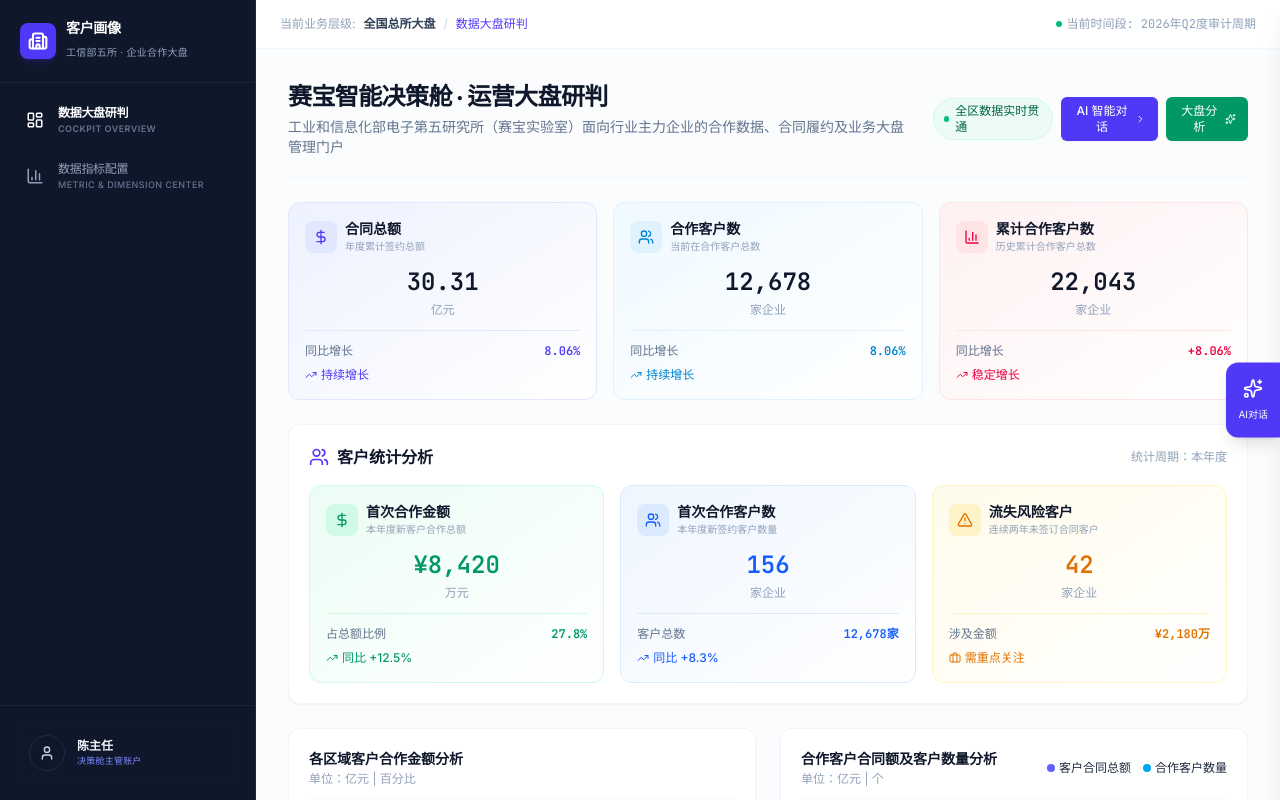
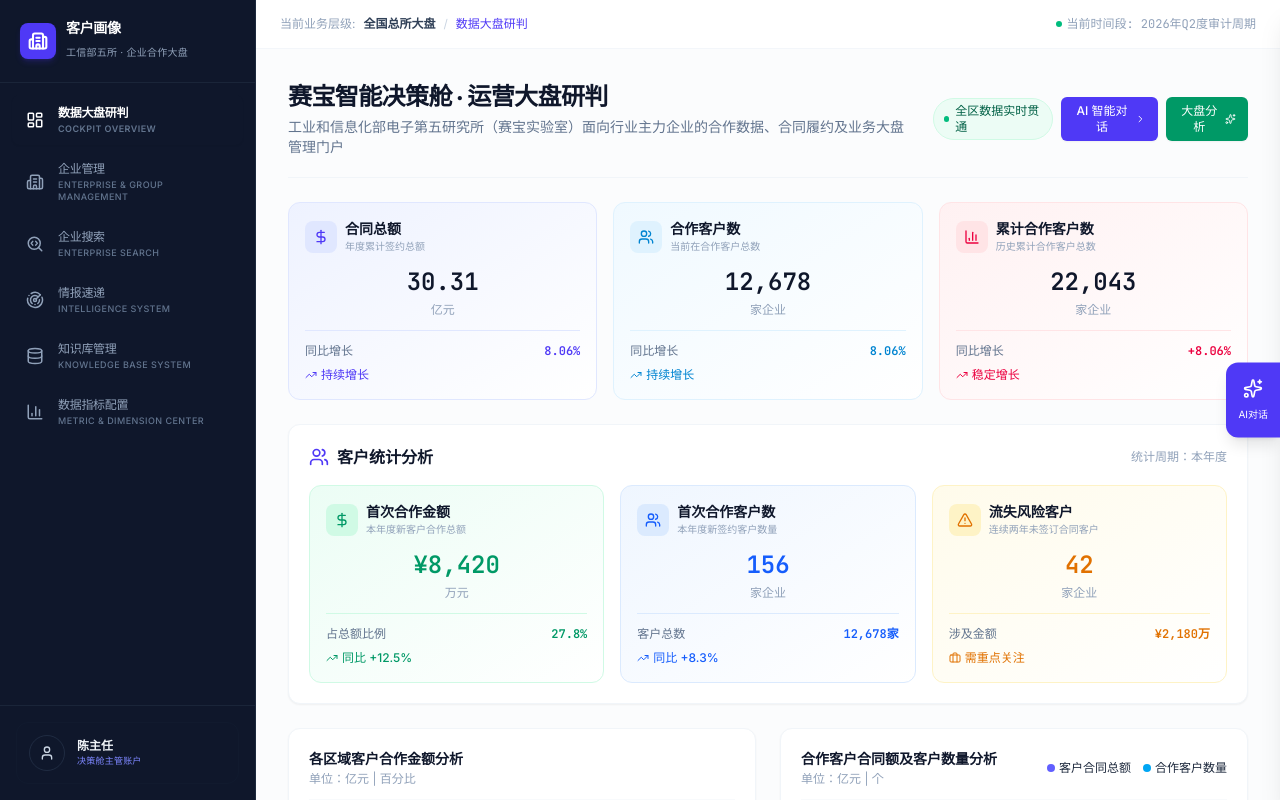
Before and after one commit to hct1223/AIwenshu, a React (Vite) app: page / in a window 1280 px wide. Shown: the top 800 px of the page. Built offline with nearby package versions, Linux system fonts and the light colour scheme.

Commit message:
feat: 恢复隐藏功能与菜单

```diff
--- a/src/App.tsx
+++ b/src/App.tsx
@@ -136,11 +136,12 @@ export default function App() {
     }
   };
 
-  // 已隐藏模块：企业管理(enterpriseManagement)、企业搜索(enterpriseSearch)、
-  // 情报速递(intelligence)、知识库管理(knowledge)。
-  // 对应路由与组件仍保留在 renderModule 中，需要恢复时把条目加回本数组即可。
   const navMenuItems = [
     { id: 'dashboard', label: '数据大盘研判', desc: 'Cockpit overview', icon: LayoutDashboard },
+    { id: 'enterpriseManagement', label: '企业管理', desc: 'Enterprise & Group management', icon: Building2 },
+    { id: 'enterpriseSearch', label: '企业搜索', desc: 'Enterprise search', icon: SearchCode },
+    { id: 'intelligence', label: '情报速递', desc: 'Intelligence system', icon: Radar },
+    { id: 'knowledge', label: '知识库管理', desc: 'Knowledge base system', icon: Database },
     { id: 'metricConfig', label: '数据指标配置', desc: 'Metric & dimension center', icon: BarChart3 },
   ];
 
--- a/src/components/DashboardModule.tsx
+++ b/src/components/DashboardModule.tsx
@@ -36,6 +36,9 @@ interface DashboardProps {
   onNavigateToTab: (tabId: string) => void;
   onOpenAIChat?: () => void;
 }
+
+// 大盘分析功能开关：保留开关，便于后续按需控制入口与结果面板
+const DASHBOARD_ANALYSIS_ENABLED = true;
 
 export default function DashboardModule({
   onNavigateToCompany,
@@ -177,6 +180,7 @@ export default function DashboardModule({
             AI 智能对话
             <ChevronRight className="h-3 w-3" />
           </button>
+          {DASHBOARD_ANALYSIS_ENABLED && (
             <button
               id="btn-dashboard-analysis"
               onClick={handleDashboardAnalysis}
@@ -185,11 +189,12 @@ export default function DashboardModule({
               大盘分析
               <Sparkles className="h-3 w-3" />
             </button>
+          )}
         </div>
       </div>
 
       {/* Dashboard Analysis Results */}
-      {analysisActive && (
+      {DASHBOARD_ANALYSIS_ENABLED && analysisActive && (
         <div className="bg-gradient-to-br from-emerald-50 to-white rounded-xl p-5 border border-emerald-100 shadow-xs">
           <div className="flex items-center justify-between mb-4">
             <div className="flex items-center gap-2">
```
Also changed, not shown: 1 other file (tests, documents, lock files or other folders). Lines whose indentation alone changed are shown as unchanged.
